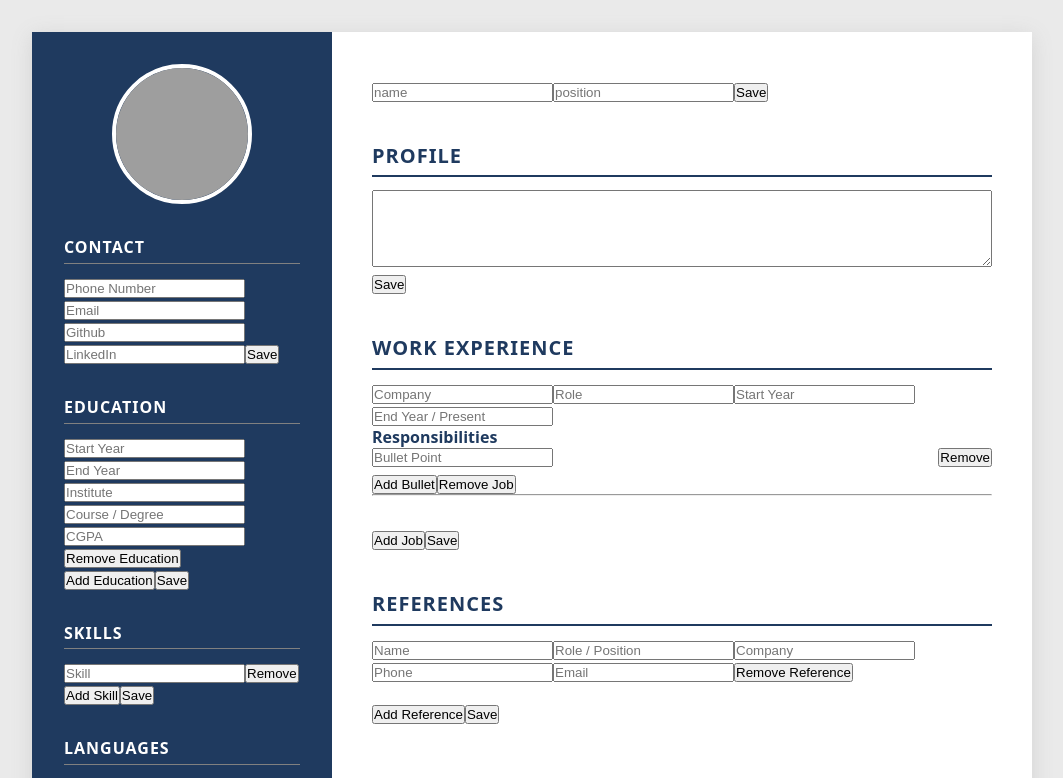
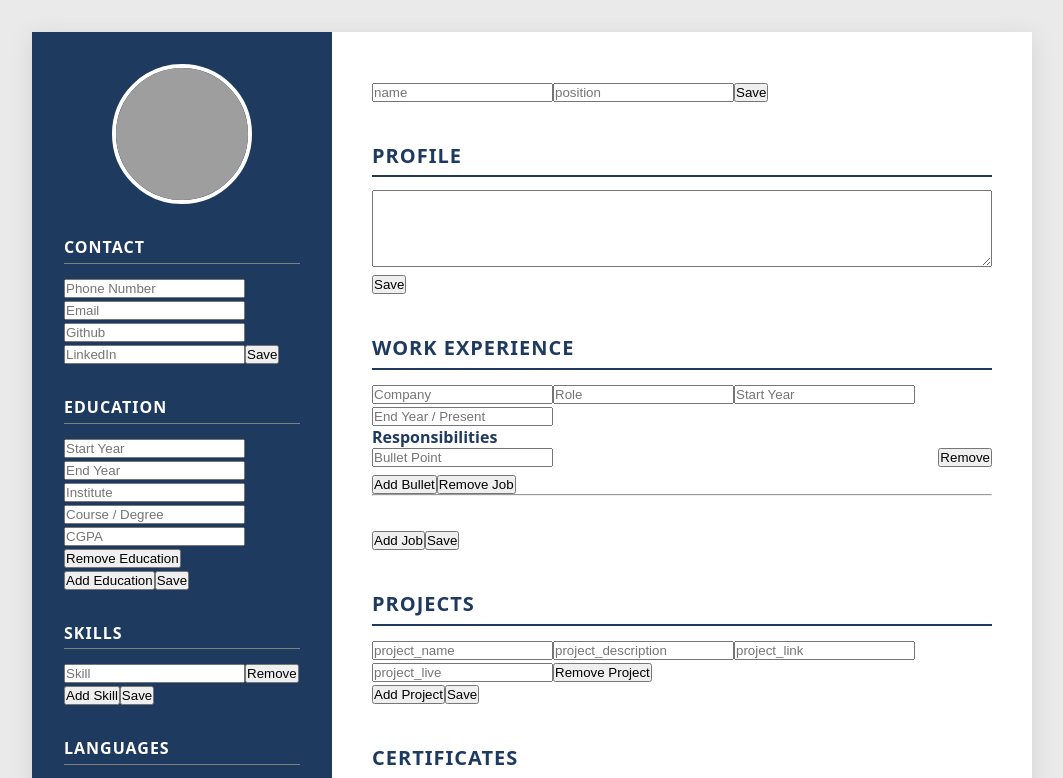
Before and after one commit to Prak005/cv-generator, a React (Vite) app: page / in a window 1280 px wide. Shown: the top 778 px of the page, without its empty margins (108-1171 px from the left). Built offline with nearby package versions, Linux system fonts and the light colour scheme; grey boxes are pictures that could not be loaded.

Commit message:
add project and certificate components

```diff
--- a/src/App.jsx
+++ b/src/App.jsx
@@ -7,6 +7,8 @@ import Languages from './components/left/Languages';
 import Header from './components/right/Header';
 import Profile from './components/right/Profile';
 import WorkExperience from './components/right/WorkExperience';
+import Projects from './components/right/Projects';
+import Certificates from './components/right/Certificates';
 import References from './components/right/Reference';
 
 import './styles/Left.css';
@@ -27,6 +29,8 @@ function App() {
                 <Header />
                 <Profile />
                 <WorkExperience />
+                <Projects />
+                <Certificates />
                 <References />
             </main>
         </div>
```
